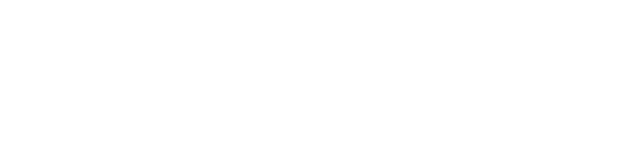
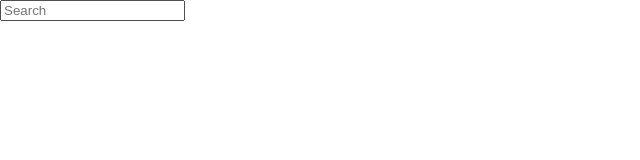
Before and after one commit to janellezucc/techdegree-project-5, a plain HTML site: page index.html in a window 1280 px wide. Shown: the whole page, without its empty margins (0-640 px from the left). Drawn offline with Linux system fonts and the light colour scheme.

Commit message:
search box

```diff
--- a/index.html
+++ b/index.html
@@ -1,14 +1,18 @@
 <!DOCTYPE html>
-<html>
+<html lang="en">
     <head>
+        <meta charset="UTF-8">
         <meta name="viewport" content="width=device-width, initial-scale=1.0">
-        <title></title>
+        <title>Image Gallery</title>
         <link rel="stylesheet" href="css/styles.css">
         <link rel="stylesheet" href="css/reset.css">
     </head>
     <body>
-        <header></header>
-        <nav></nav>
+        <section>
+            <div class= "search">
+                <input type="text" id="search" placeholder="Search">
+            </div>
+        </section>
         <footer></footer>
     </body>
 </html>
```
Also changed, not shown: 1 other file.
